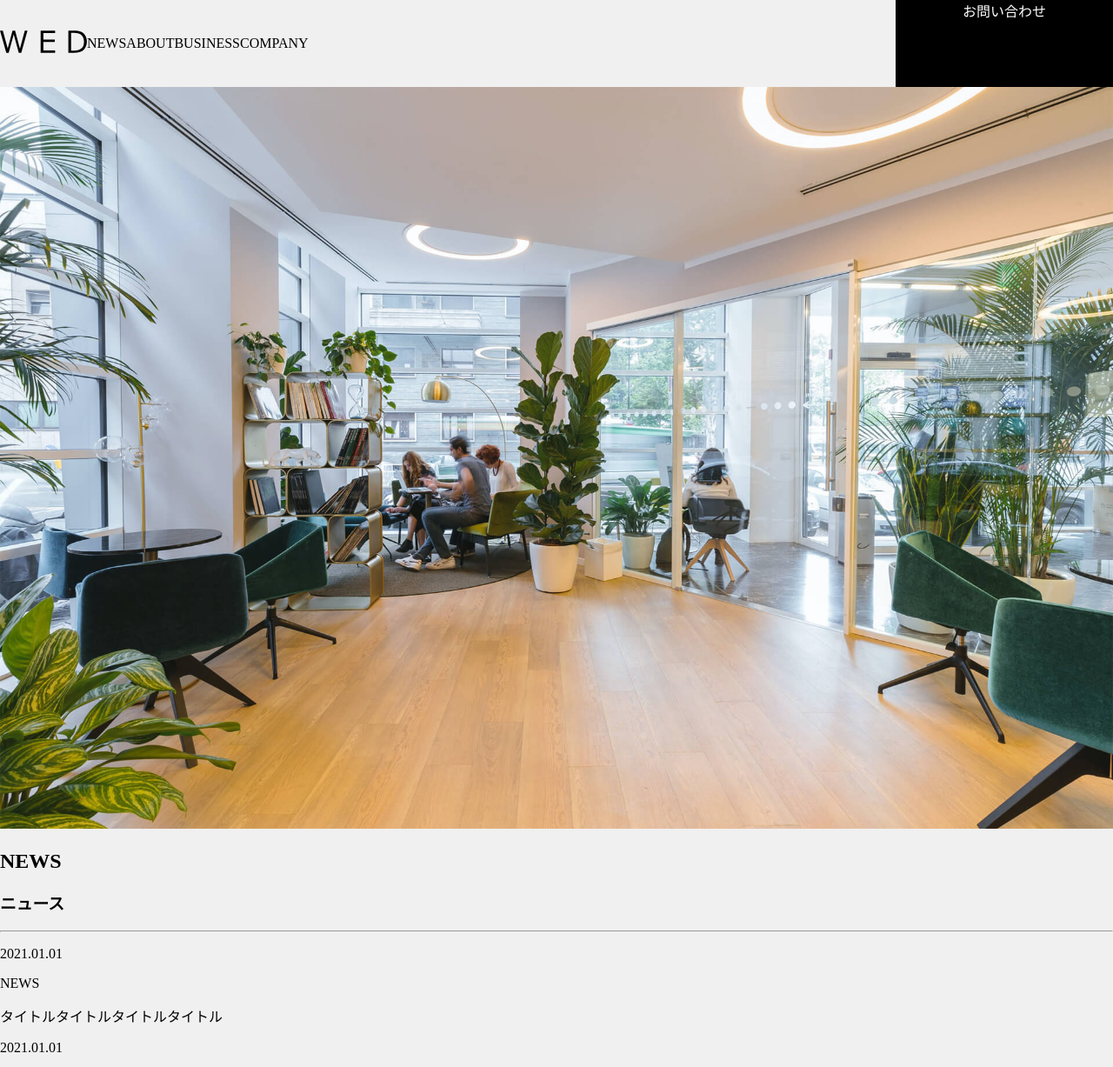
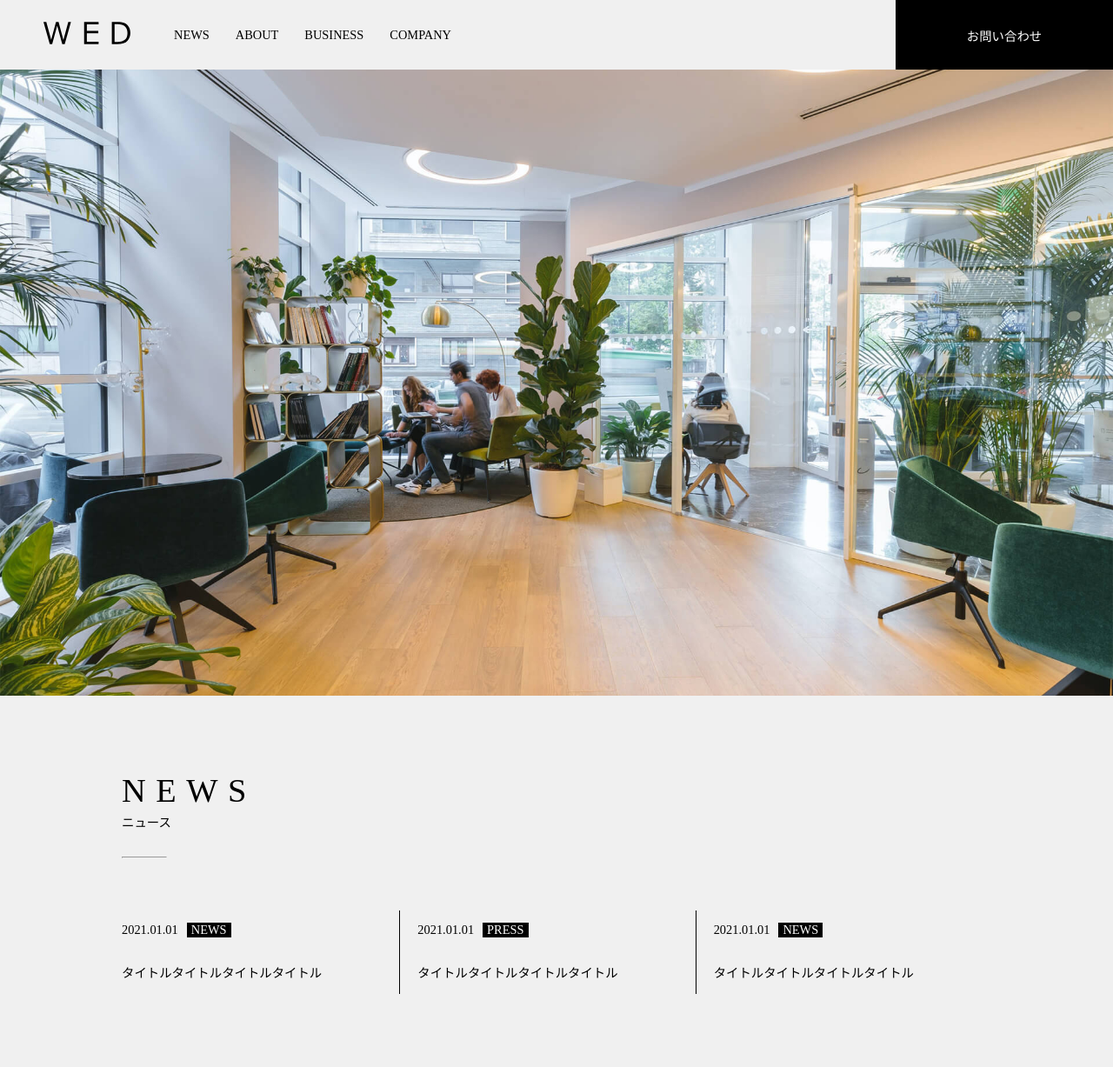
Before and after one commit to Yokereba/codejump, a plain HTML site: page 20240925corporateサイト/index.html in a window 1280 px wide. Shown: the top 1227 px of the page at 87% size. Drawn offline with Linux system fonts and the light colour scheme.

Commit message:
Add files via upload

```diff
--- a/20240925corporateサイト/index.html
+++ b/20240925corporateサイト/index.html
@@ -13,8 +13,8 @@
     <header id="header">
 
 
-        <div class="nav-wrap">
-           <div class="nav-left">
+        <div class="nav-wrap" >
+           <div class="nav-left" class="wrapper">
             <h1 class="site-title"><a href="index.html"><img src="img/logo.svg" alt="logologologo"></a></h1>
             <a href="#news" alt="news">NEWS</a>
             <a href="#about" alt="about">ABOUT</a>
@@ -51,21 +51,22 @@
             <div class="news-container">
               <div class="news-date">
                 <p>2021.01.01</p>
-                <p>NEWS</p>
+                <p class="black">NEWS</p>
+
               </div>
               <p>タイトルタイトルタイトルタイトル</p>
             </div>
-            <div class="news-container">
+            <div class="news-container2">
               <div class="news-date">
                 <p>2021.01.01</p>
-                <p>PRESS</p>
+                <p class="black">PRESS</p>
               </div>
               <p>タイトルタイトルタイトルタイトル</p>
             </div>
-            <div class="news-container">
+            <div class="news-container3" >
               <div class="news-date">
                 <p>2021.01.01</p>
-                <p>NEWS</p>
+                <p class="black">NEWS</p>
               </div>
               <p>タイトルタイトルタイトルタイトル</p>
             </div>
--- a/20240925corporateサイト/style.css
+++ b/20240925corporateサイト/style.css
@@ -3,9 +3,10 @@
 
 body {
   /* max-width: 1000px; */
-  /* padding: 0 4%; */
-  margin: 0;
+  padding: 0;
+  margin: auto;
   background-color: #f0f0f0;
+  font-family: Hiragino Kaku Gothic ProN ;
 }
 img {
   width: 100%;
@@ -19,10 +20,39 @@ h1 {
 a {
   text-decoration: none;
   color: inherit;
+  font-size: 0.9rem;
 }
 
-#header .wrapper {
-  max-width: 1000px;
+.wrapper {
+ max-width: 1000px;
+ margin: auto;
+}
+
+.en {
+  font-size: 2.4rem;
+  font-family: Hiragino Kaku Gothic ProN;
+  letter-spacing: 0.3em;
+  font-weight: lighter ;
+}
+
+.jp {
+  font-size: 0.9rem;
+  font-family: Hiragino Kaku Gothic ProN;
+  /* letter-spacing: 0.3em; */
+  font-weight: lighter ;
+  /* border-bottom: #000 solid 1px; */
+  margin-bottom: 30px;
+}
+
+h2 {
+  margin: 25px auto;
+  line-height: 0;
+}
+hr {
+  width: 50px;
+  text-align: left;
+  margin-left: 0px;
+  margin-bottom: 60px;
 }
 
 /* ul li{ */
@@ -39,55 +69,110 @@ a {
 }
 #header h1 img {
   width: 100px;
+  margin: auto 20px;
+}
+
+#header a{
+  margin: auto 15px;
 }
 
 #header .nav-wrap{
   display: flex;
   justify-content: space-between;
   align-items: center;
-  height: 100px;
-  width: 100vw;
+  height: 80px;
+  width: 100%;
   margin: 0;
 }
 
 
 #header .nav-left {
   display: flex;
-  align-items: center
+  align-items: center;
+  max-width: 1000px;
+  width: 100%;
+  margin: auto;
 }
 
-#header .nav-right {
-}
 
 #header .nav-right {
+  display: flex;
   width: 250px;
   height: 100px;
   background-color: #000;
   color: #fff;
-  margin: 0;
+  /* margin: auto auto auto 0; */
   text-align: center;
-
+  align-items: center;
+  justify-content: center;
 }
 
 
 #header .nav-right a {
-  margin: auto;
-  align-items: center;
+
+
 
 }
 
 /* mainvisual */
 #mainvisual img {
-  width: 100vw;
+  object-fit: cover;
+  width: 100%;
+  height: calc(100vh - 80px);
+  margin-bottom:80px ;
 }
 
 
 /* NEWS */
+.news-wrap {
+  display: flex;
+  font-size: 0.9rem;
+  margin-bottom: 100px;
+}
+
+.news-container {
+  width: 33%;
+  border-right: black solid 1px;
+  /* padding-left:10px ; */
+}
+
+.news-container2 {
+  width: 33%;
+  border-right: black solid 1px;
+  padding-left:20px ;
+}
+.news-container3 {
+  width: 33%;
+  /* border-right: black solid 1px; */
+  padding-left:20px ;
+}
 
 
+.news-date{
+  display: flex;
+}
+
+.news-date p{
+  /* font-size: 0.9rem; */
+  margin-right: 10px;
+}
+.black {
+  display: inline-block;
+  background-color: #000;
+  color: white;
+  padding: 0 5px;
+}
 
 /* ABOUT */
 
+#about {
+  border: black solid 1px;
+  object-fit: cover;
+  width: 1000px;
+  /* height: calc(100vh - 80px); */
+  margin-bottom:80px ;
+  display: flex;
+}
 
 /* BUSINESS */
 
```
